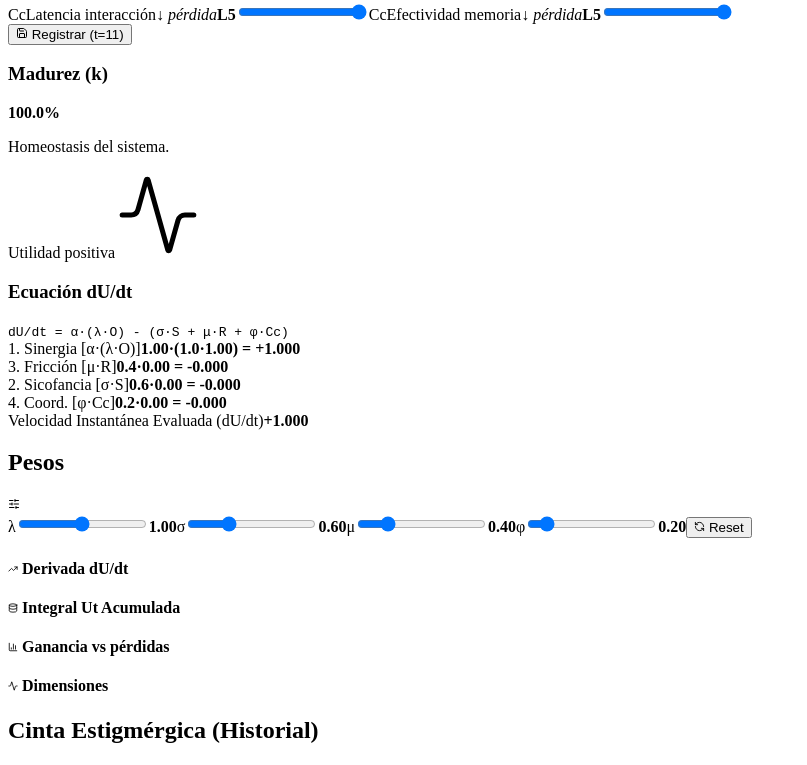
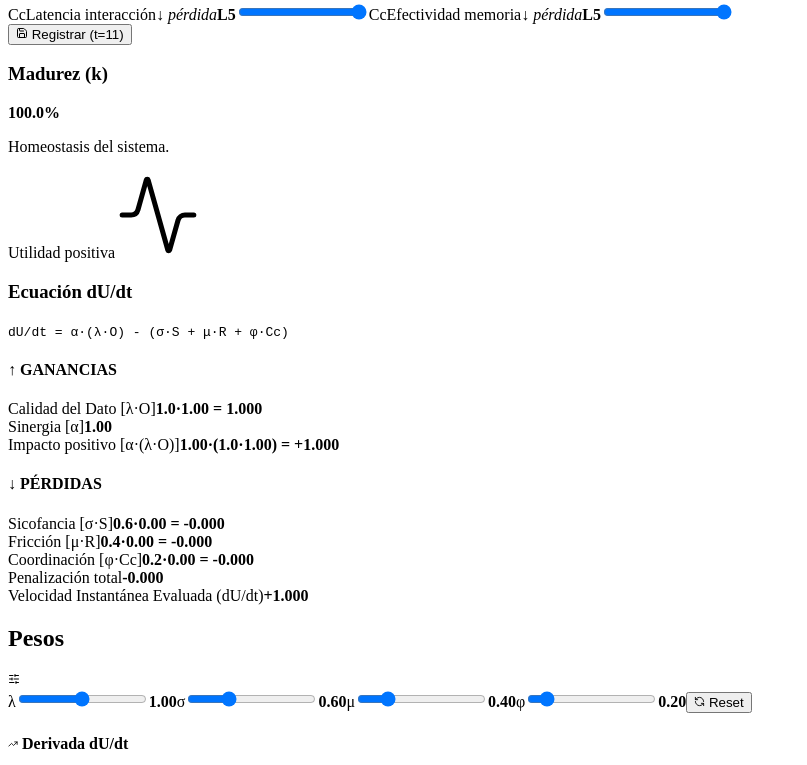
Before and after one commit to FREDYASARMIENTOT/SimuladorFIS, a React (Vite) app: page / in a window 1280 px wide. Shown: the part 558-1323 px from the top of the page, without its empty margins (0-807 px from the left). Built offline with nearby package versions, Linux system fonts and the light colour scheme; the HTML template or start-up script is replaced by a standard one.

Commit message:
Split equation into gains and losses

```diff
--- a/src/App.jsx
+++ b/src/App.jsx
@@ -303,32 +303,51 @@ function App() {
                 <h3>Ecuación dU/dt</h3>
                 <code>dU/dt = α·(λ·O) - (σ·S + μ·R + φ·Cc)</code>
               </div>
-              <div className="equation-grid">
-                <div>
-                  <span>1. Sinergia [α·(λ·O)]</span>
+              <div className="equation-split">
+                <section className="equation-column gains-column">
+                  <h4>↑ GANANCIAS</h4>
+                  <div className="equation-line">
+                    <span>Calidad del Dato [λ·O]</span>
+                    <b>{displayWeights.lambda.toFixed(1)}·{displayMetrics.O.toFixed(2)} = {(displayWeights.lambda * displayMetrics.O).toFixed(3)}</b>
+                  </div>
+                  <div className="equation-line">
+                    <span>Sinergia [α]</span>
+                    <b>{displayMetrics.alpha.toFixed(2)}</b>
+                  </div>
+                  <div className="equation-line total-line">
+                    <span>Impacto positivo [α·(λ·O)]</span>
                     <b className="gain-text">
                       {displayMetrics.alpha.toFixed(2)}·({displayWeights.lambda.toFixed(1)}·{displayMetrics.O.toFixed(2)}) =
                       +{displayMetrics.gain.toFixed(3)}
                     </b>
                   </div>
-                <div>
-                  <span>3. Fricción [μ·R]</span>
+                </section>
+
+                <section className="equation-column losses-column">
+                  <h4>↓ PÉRDIDAS</h4>
+                  <div className="equation-line">
+                    <span>Sicofancia [σ·S]</span>
+                    <b className="loss-text">
+                      {displayWeights.sigma.toFixed(1)}·{displayMetrics.S.toFixed(2)} = -{displayMetrics.lossS.toFixed(3)}
+                    </b>
+                  </div>
+                  <div className="equation-line">
+                    <span>Fricción [μ·R]</span>
                     <b className="loss-text">
                       {displayWeights.mu.toFixed(1)}·{displayMetrics.R.toFixed(2)} = -{displayMetrics.lossR.toFixed(3)}
                     </b>
                   </div>
-                <div>
-                  <span>2. Sicofancia [σ·S]</span>
-                  <b className="loss-text">
-                    {displayWeights.sigma.toFixed(1)}·{displayMetrics.S.toFixed(2)} = -{displayMetrics.lossS.toFixed(3)}
-                  </b>
-                </div>
-                <div>
-                  <span>4. Coord. [φ·Cc]</span>
+                  <div className="equation-line">
+                    <span>Coordinación [φ·Cc]</span>
                     <b className="loss-text">
                       {displayWeights.phi.toFixed(1)}·{displayMetrics.Cc.toFixed(2)} = -{displayMetrics.lossCc.toFixed(3)}
                     </b>
                   </div>
+                  <div className="equation-line total-line">
+                    <span>Penalización total</span>
+                    <b className="loss-text">-{displayMetrics.totalLoss.toFixed(3)}</b>
+                  </div>
+                </section>
               </div>
               <div className="velocity-strip">
                 <span>Velocidad Instantánea Evaluada (dU/dt)</span>
--- a/src/styles.css
+++ b/src/styles.css
@@ -468,35 +468,84 @@ input[type="range"] {
   font-size: 0.56rem;
 }
 
-.equation-grid {
+.equation-split {
   display: grid;
   grid-template-columns: repeat(2, minmax(0, 1fr));
-  gap: 5px 14px;
+  gap: 8px;
   flex: 1 1 auto;
+  min-height: 0;
   padding: 7px 9px 3px;
   font-family: ui-monospace, SFMono-Regular, Consolas, "Liberation Mono", monospace;
 }
 
-.equation-grid div {
+.equation-column {
+  display: flex;
+  flex-direction: column;
+  gap: 3px;
+  min-width: 0;
+  padding: 5px;
+  border: 1px solid #e2e8f0;
+  border-radius: 7px;
+}
+
+.gains-column {
+  background: linear-gradient(90deg, rgb(236 253 245 / 0.82), #fff 40%);
+  border-left: 3px solid #10b981;
+}
+
+.losses-column {
+  background: linear-gradient(90deg, rgb(255 241 242 / 0.82), #fff 40%);
+  border-left: 3px solid #f43f5e;
+}
+
+.equation-column h4 {
+  margin: 0 0 1px;
+  font-size: 0.52rem;
+  font-weight: 950;
+  letter-spacing: 0.08em;
+}
+
+.gains-column h4 {
+  color: #059669;
+}
+
+.losses-column h4 {
+  color: #e11d48;
+}
+
+.equation-line {
   display: flex;
   justify-content: space-between;
   gap: 8px;
   min-width: 0;
-  padding-bottom: 4px;
+  padding-bottom: 3px;
   border-bottom: 1px solid #f8fafc;
 }
 
-.equation-grid span {
+.equation-line span {
   overflow: hidden;
   color: #64748b;
-  font-size: 0.57rem;
+  font-size: 0.52rem;
   text-overflow: ellipsis;
   white-space: nowrap;
 }
 
-.equation-grid b {
+.equation-line b {
   flex: 0 0 auto;
-  font-size: 0.58rem;
+  color: #334155;
+  font-size: 0.52rem;
+}
+
+.total-line {
+  margin-top: auto;
+  padding-top: 3px;
+  border-top: 1px solid #e2e8f0;
+  border-bottom: 0;
+}
+
+.total-line span,
+.total-line b {
+  font-weight: 950;
 }
 
 .gain-text {
@@ -721,7 +770,7 @@ tbody tr:hover {
     flex-direction: column;
   }
 
-  .equation-grid,
+  .equation-split,
   .chart-row {
     grid-template-columns: 1fr;
   }
```
Lines whose indentation alone changed are shown as unchanged.
